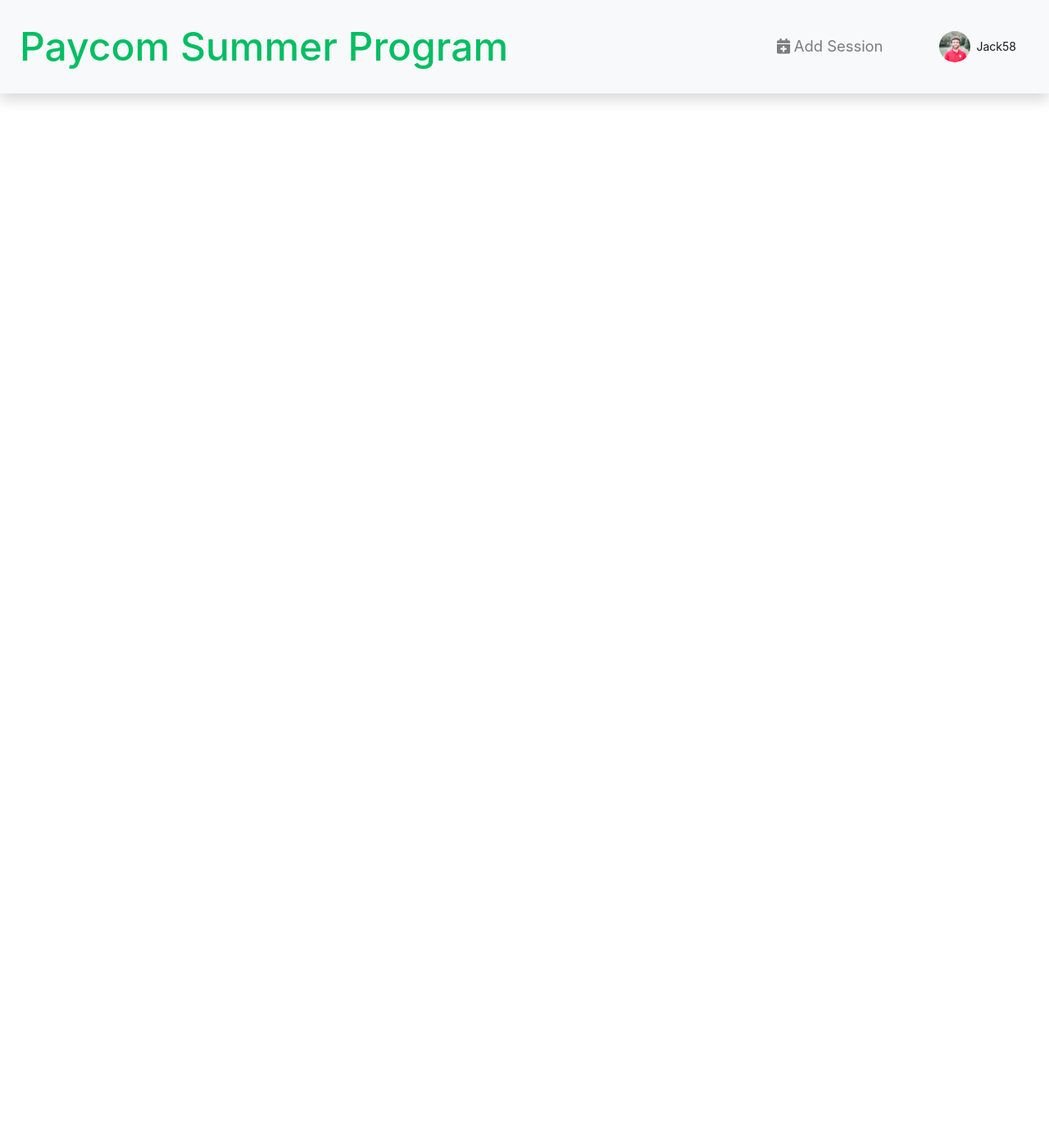
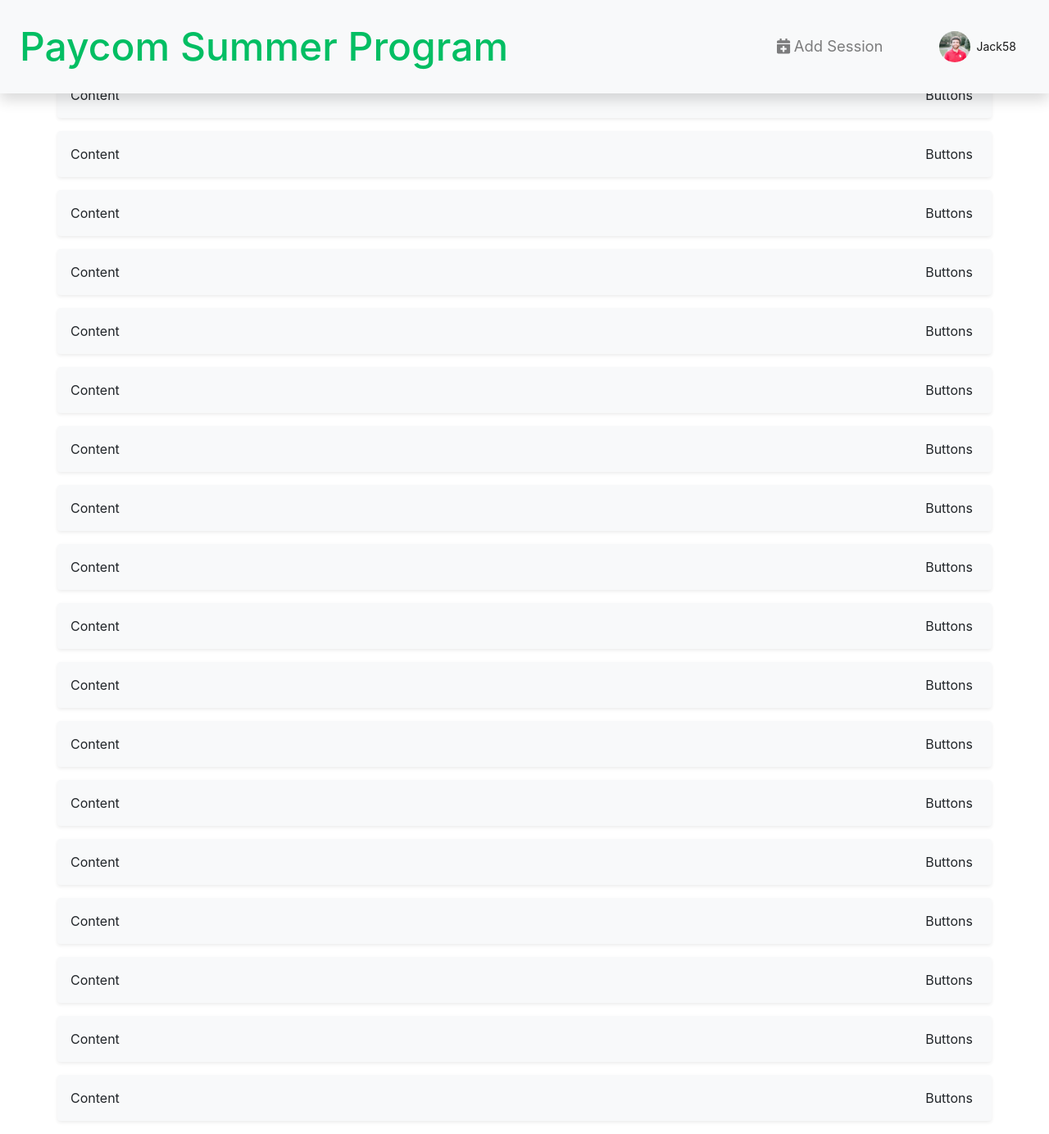
Before and after one commit to Jackschwarz58/ProgramPlanner-Paycom2020, a React (Create React App) app: page / in a window 1280 px wide. Shown: the whole page at 82% size. Before the commit the page ends 800 px from the top, so only its background shows below. Built offline with nearby package versions, Linux system fonts and the light colour scheme.

Commit message:
Changed order of bootstrap classes for readability

```diff
--- a/src/App.js
+++ b/src/App.js
@@ -1,6 +1,7 @@
 import React, { Component } from "react";
 import NavBar from "./components/navbar";
 import "./App.css";
+import SessionCard from "./components/sessionCard";
 
 class App extends Component {
   state = {
@@ -17,6 +18,25 @@
     return (
       <React.Fragment>
         <NavBar user={this.state.users[0]} />
+        <SessionCard />
+        <SessionCard />
+        <SessionCard />
+        <SessionCard />
+        <SessionCard />
+        <SessionCard />
+        <SessionCard />
+        <SessionCard />
+        <SessionCard />
+        <SessionCard />
+        <SessionCard />
+        <SessionCard />
+        <SessionCard />
+        <SessionCard />
+        <SessionCard />
+        <SessionCard />
+        <SessionCard />
+        <SessionCard />
+        <SessionCard />
       </React.Fragment>
     );
   }
--- a/src/components/navbar.jsx
+++ b/src/components/navbar.jsx
@@ -26,7 +26,7 @@
 
     return (
       <div className="conatiner-fluid">
-        <nav className="navbar fixed-top navbar-expand-lg navbar-light bg-light px-4 py-3 shadow">
+        <nav className="navbar navbar-expand-lg fixed-top navbar-light bg-light px-4 py-3 shadow">
           <a className="navbar-brand" style={titleStyle} href="#">
             Paycom Summer Program
           </a>
```
